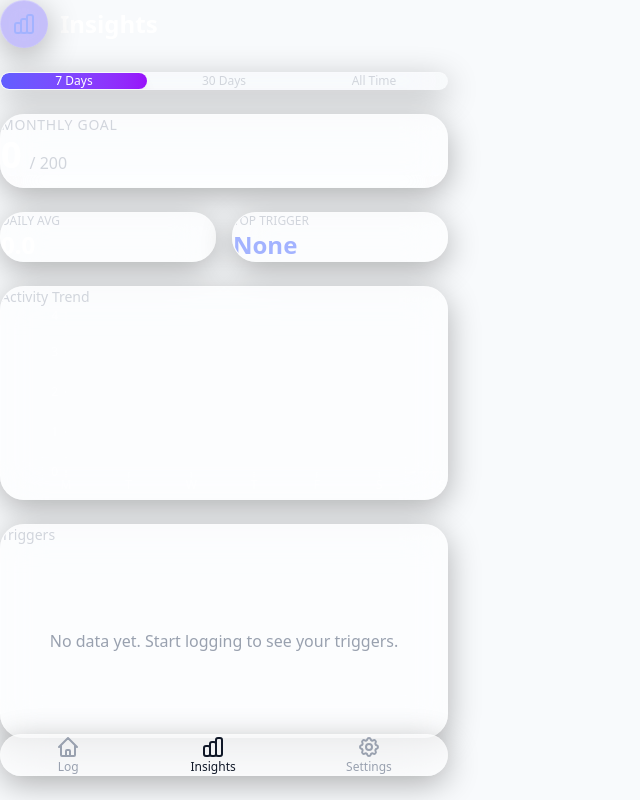
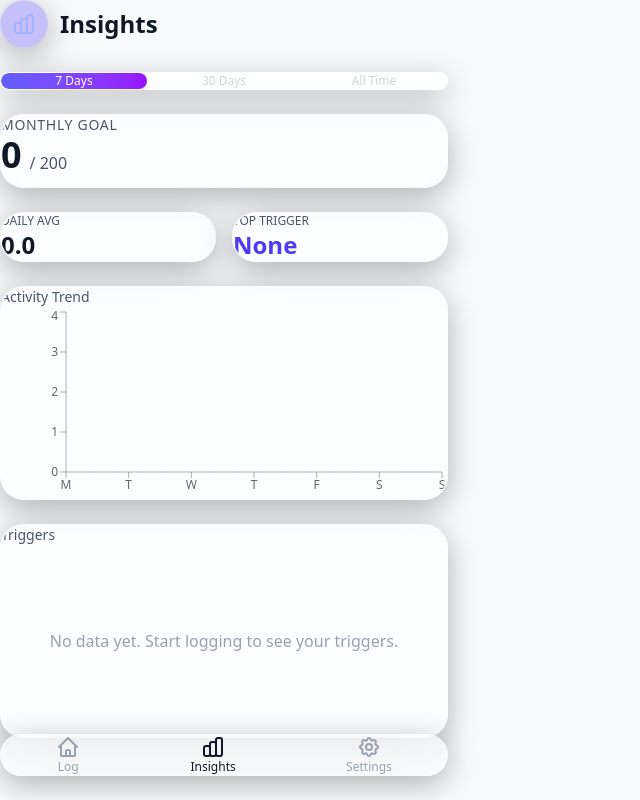
Before and after one commit to lohith-pras/Web_App, a React (Vite) app: page / in a window 1280 px wide. Both pictures are taken after a click on the button "Insights". Shown: the whole page, without its empty margins (0-640 px from the left). Built offline with nearby package versions, Linux system fonts and the light colour scheme.

Commit message:
Address code review comments: fix types, accessibility, and light/dark mode support
Co-authored-by: lohith-pras <225610209+lohith-pras@users.noreply.github.com>

```diff
--- a/src/App.tsx
+++ b/src/App.tsx
@@ -29,7 +29,7 @@ function App() {
   const { allTriggers } = useTriggers();
   const { monthlyGoal, currentMonthCount, progress } = useGoal(logs);
   const { show, message, showToast, hideToast } = useToast();
-  const { isDark, themeMode, setTheme, toggleDarkMode } = useDarkMode();
+  const { isDark, themeMode, setTheme } = useDarkMode();
 
   // Handle adding a log
   const handleAddLog = (trigger: string) => {
--- a/src/components/dashboard/DailyTrendChart.tsx
+++ b/src/components/dashboard/DailyTrendChart.tsx
@@ -1,4 +1,5 @@
 import { ResponsiveContainer, XAxis, YAxis, CartesianGrid, Tooltip, AreaChart, Area } from 'recharts';
+import { useDarkMode } from '../../hooks/useDarkMode';
 import type { DailyDataPoint } from '../../types';
 
 interface DailyTrendChartProps {
@@ -6,6 +7,8 @@ interface DailyTrendChartProps {
 }
 
 export function DailyTrendChart({ data }: DailyTrendChartProps) {
+    const { isDark } = useDarkMode();
+
     if (data.length === 0) {
         return (
             <div className="flex items-center justify-center h-48 text-gray-400">
@@ -18,6 +21,14 @@ export function DailyTrendChart({ data }: DailyTrendChartProps) {
     const recentAvg = data.slice(-7).reduce((sum, d) => sum + d.count, 0) / 7;
     const previousAvg = data.slice(-14, -7).reduce((sum, d) => sum + d.count, 0) / 7;
     const change = previousAvg > 0 ? Math.round(((recentAvg - previousAvg) / previousAvg) * 100) : 0;
+
+    // Theme-dependent colors
+    const gridStroke = isDark ? 'rgba(255,255,255,0.05)' : 'rgba(0,0,0,0.1)';
+    const axisStroke = isDark ? 'rgba(255,255,255,0.3)' : 'rgba(0,0,0,0.3)';
+    const tickFill = isDark ? 'rgba(255,255,255,0.5)' : 'rgba(0,0,0,0.6)';
+    const tooltipBg = isDark ? 'rgba(15, 23, 42, 0.9)' : 'rgba(255, 255, 255, 0.95)';
+    const tooltipBorder = isDark ? 'rgba(255, 255, 255, 0.1)' : 'rgba(0, 0, 0, 0.1)';
+    const tooltipColor = isDark ? '#f1f5f9' : '#0f172a';
 
     return (
         <div>
@@ -38,24 +49,24 @@ export function DailyTrendChart({ data }: DailyTrendChartProps) {
                             <stop offset="95%" stopColor="#3b82f6" stopOpacity={0} />
                         </linearGradient>
                     </defs>
-                    <CartesianGrid strokeDasharray="3 3" stroke="rgba(255,255,255,0.05)" strokeOpacity={0.1} />
+                    <CartesianGrid strokeDasharray="3 3" stroke={gridStroke} strokeOpacity={0.1} />
                     <XAxis
                         dataKey="date"
-                        stroke="rgba(255,255,255,0.3)"
-                        tick={{ fill: 'rgba(255,255,255,0.5)', fontSize: 12 }}
+                        stroke={axisStroke}
+                        tick={{ fill: tickFill, fontSize: 12 }}
                         tickFormatter={(value) => {
                             const date = new Date(value);
                             return ['S', 'M', 'T', 'W', 'T', 'F', 'S'][date.getDay()];
                         }}
                     />
-                    <YAxis stroke="rgba(255,255,255,0.3)" tick={{ fill: 'rgba(255,255,255,0.5)', fontSize: 12 }} />
+                    <YAxis stroke={axisStroke} tick={{ fill: tickFill, fontSize: 12 }} />
                     <Tooltip
                         contentStyle={{
-                            backgroundColor: 'rgba(15, 23, 42, 0.9)',
-                            border: '1px solid rgba(255, 255, 255, 0.1)',
+                            backgroundColor: tooltipBg,
+                            border: `1px solid ${tooltipBorder}`,
                             borderRadius: '12px',
                             backdropFilter: 'blur(12px)',
-                            color: '#f1f5f9',
+                            color: tooltipColor,
                             padding: '8px 12px',
                         }}
                         labelFormatter={(value) => new Date(value).toLocaleDateString()}
--- a/src/components/dashboard/TriggerBreakdownChart.tsx
+++ b/src/components/dashboard/TriggerBreakdownChart.tsx
@@ -1,4 +1,5 @@
 import { PieChart, Pie, Cell, ResponsiveContainer, Legend, Tooltip } from 'recharts';
+import type { LegendPayload } from 'recharts';
 import type { ChartDataPoint } from '../../types';
 
 interface TriggerBreakdownChartProps {
@@ -47,8 +48,8 @@ export function TriggerBreakdownChart({ data }: TriggerBreakdownChartProps) {
                     />
                     <Legend
                         wrapperStyle={{ fontSize: '12px' }}
-                        formatter={(value, entry: any) => (
-                            <span className="text-gray-300">{`${value} (${entry.payload.value})`}</span>
+                        formatter={(value, entry: LegendPayload) => (
+                            <span className="text-gray-700 dark:text-gray-300">{`${value} (${entry.payload?.value ?? 0})`}</span>
                         )}
                     />
                 </PieChart>
@@ -70,9 +71,9 @@ export function TriggerBreakdownChart({ data }: TriggerBreakdownChartProps) {
                                         boxShadow: `0 0 8px ${COLORS[index % COLORS.length]}40`
                                     }}
                                 />
-                                <span className="text-gray-300 text-sm">{item.name}</span>
+                                <span className="text-gray-700 dark:text-gray-300 text-sm">{item.name}</span>
                             </div>
-                            <span className="text-white font-medium">{percentage}%</span>
+                            <span className="text-gray-900 dark:text-white font-medium">{percentage}%</span>
                         </div>
                     );
                 })}
--- a/src/components/layout/BottomNav.tsx
+++ b/src/components/layout/BottomNav.tsx
@@ -9,10 +9,9 @@ export function BottomNav({ activeTab, onTabChange }: BottomNavProps) {
     return (
         <nav className="fixed bottom-6 left-0 right-0 z-50 px-6 safe-area-inset-bottom">
             <div className="relative overflow-hidden max-w-md mx-auto bg-white/60 dark:bg-white/[0.08] backdrop-blur-[20px] backdrop-saturate-150 border-t border-l border-t-white/20 border-l-white/20 border-b border-r border-b-white/5 border-r-white/5 rounded-full shadow-[0_8px_32px_0_rgba(0,0,0,0.3)] p-2">
-                <div className="flex justify-around items-center" role="tablist">
+                <div className="flex justify-around items-center">
                     <button
-                        role="tab"
-                        aria-selected={activeTab === 'log'}
+                        aria-current={activeTab === 'log' ? 'page' : undefined}
                         onClick={() => onTabChange('log')}
                         className={`flex flex-col items-center justify-center px-6 py-3 rounded-full transition-all duration-300 ${
                             activeTab === 'log'
@@ -27,8 +26,7 @@ export function BottomNav({ activeTab, onTabChange }: BottomNavProps) {
                     </button>
 
                     <button
-                        role="tab"
-                        aria-selected={activeTab === 'insights'}
+                        aria-current={activeTab === 'insights' ? 'page' : undefined}
                         onClick={() => onTabChange('insights')}
                         className={`flex flex-col items-center justify-center px-6 py-3 rounded-full transition-all duration-300 ${
                             activeTab === 'insights'
@@ -43,8 +41,7 @@ export function BottomNav({ activeTab, onTabChange }: BottomNavProps) {
                     </button>
 
                     <button
-                        role="tab"
-                        aria-selected={activeTab === 'settings'}
+                        aria-current={activeTab === 'settings' ? 'page' : undefined}
                         onClick={() => onTabChange('settings')}
                         className={`flex flex-col items-center justify-center px-6 py-3 rounded-full transition-all duration-300 ${
                             activeTab === 'settings'
--- a/src/hooks/useDarkMode.ts
+++ b/src/hooks/useDarkMode.ts
@@ -3,7 +3,7 @@ import { storage } from '../services/storage';
 import type { ThemeMode } from '../types';
 
 function getSystemPreference(): boolean {
-    if (typeof window === 'undefined') return false;
+    if (typeof window === 'undefined' || typeof window.matchMedia !== 'function') return false;
     return window.matchMedia('(prefers-color-scheme: dark)').matches;
 }
 function resolveTheme(mode: ThemeMode): boolean {
@@ -31,6 +31,12 @@ export function useDarkMode() {
         const mediaQuery = window.matchMedia('(prefers-color-scheme: dark)');
         const handleChange = (e: MediaQueryListEvent) => {
             setIsDark(e.matches);
+            // Apply dark mode class immediately on system change
+            if (e.matches) {
+                document.documentElement.classList.add('dark');
+            } else {
+                document.documentElement.classList.remove('dark');
+            }
         };
 
         mediaQuery.addEventListener('change', handleChange);
--- a/src/index.css
+++ b/src/index.css
@@ -28,7 +28,7 @@ body {
   transition: background-color 0.3s ease;
 }
 
-/* Dark mode (default) - Aurora Glassmorphism */
+/* Aurora Glassmorphism styles */
 body {
   background: #0a051a;
   position: relative;
--- a/src/pages/InsightsPage.tsx
+++ b/src/pages/InsightsPage.tsx
@@ -70,21 +70,21 @@ export function InsightsPage({ logs, monthlyGoal, currentMonthCount, progress }:
                         <path strokeLinecap="round" strokeLinejoin="round" strokeWidth={2} d="M9 19v-6a2 2 0 00-2-2H5a2 2 0 00-2 2v6a2 2 0 002 2h2a2 2 0 002-2zm0 0V9a2 2 0 012-2h2a2 2 0 012 2v10m-6 0a2 2 0 002 2h2a2 2 0 002-2m0 0V5a2 2 0 012-2h2a2 2 0 012 2v14a2 2 0 01-2 2h-2a2 2 0 01-2-2z" />
                     </svg>
                 </div>
-                <h1 className="text-2xl font-bold text-white">Insights</h1>
+                <h1 className="text-2xl font-bold text-gray-900 dark:text-white">Insights</h1>
             </div>
 
             {/* Time Period Selector */}
-            <div className="relative overflow-hidden bg-white/[0.08] backdrop-blur-[20px] backdrop-saturate-150 border border-t-white/20 border-l-white/20 border-b-white/5 border-r-white/5 rounded-2xl shadow-[0_8px_32px_0_rgba(0,0,0,0.3)] p-1 flex">                {/* Custom toggle implementation would go here, reusing existing component for now but wrapping it */}
+            <div className="relative overflow-hidden bg-white/80 dark:bg-white/[0.08] backdrop-blur-[20px] backdrop-saturate-150 border border-t-white/20 border-l-white/20 border-b-white/5 border-r-white/5 rounded-2xl shadow-[0_8px_32px_0_rgba(0,0,0,0.3)] p-1 flex">                {/* Custom toggle implementation would go here, reusing existing component for now but wrapping it */}
                 <TimePeriodToggle selected={timePeriod} onChange={setTimePeriod} />
             </div>
 
             {/* Goal Progress */}
             <GlassCard className="relative overflow-hidden">
                 <div className="relative z-10">
-                    <h3 className="text-gray-300 text-sm font-medium uppercase tracking-wider mb-2">Monthly Goal</h3>
+                    <h3 className="text-gray-600 dark:text-gray-300 text-sm font-medium uppercase tracking-wider mb-2">Monthly Goal</h3>
                     <div className="flex items-end gap-2">
-                        <span className="text-4xl font-bold text-white">{currentMonthCount}</span>
-                        <span className="text-gray-300 mb-1">/ {monthlyGoal}</span>
+                        <span className="text-4xl font-bold text-gray-900 dark:text-white">{currentMonthCount}</span>
+                        <span className="text-gray-600 dark:text-gray-300 mb-1">/ {monthlyGoal}</span>
                     </div>
                     {/* Glass Progress Bar */}
                     <div className="relative w-full h-3 bg-white/[0.08] border-t border-l border-t-white/20 border-l-white/20 border-b border-r border-b-white/5 border-r-white/5 rounded-full mt-4 overflow-hidden backdrop-blur-[20px] backdrop-saturate-150">
@@ -99,25 +99,25 @@ export function InsightsPage({ logs, monthlyGoal, currentMonthCount, progress }:
             {/* Trends */}
             <div className="grid grid-cols-2 gap-4">
                 <GlassCard className="flex flex-col">
-                    <span className="text-xs text-gray-300 uppercase">Daily Avg</span>
-                    <span className="text-2xl font-bold text-white mt-1">{dailyAverage.toFixed(1)}</span>
+                    <span className="text-xs text-gray-600 dark:text-gray-300 uppercase">Daily Avg</span>
+                    <span className="text-2xl font-bold text-gray-900 dark:text-white mt-1">{dailyAverage.toFixed(1)}</span>
                 </GlassCard>
                 <GlassCard className="flex flex-col">
-                    <span className="text-xs text-gray-300 uppercase">Top Trigger</span>
-                    <span className="text-2xl font-bold text-indigo-300 mt-1 truncate">{topTrigger}</span>
+                    <span className="text-xs text-gray-600 dark:text-gray-300 uppercase">Top Trigger</span>
+                    <span className="text-2xl font-bold text-indigo-600 dark:text-indigo-300 mt-1 truncate">{topTrigger}</span>
                 </GlassCard>
             </div>
 
             {/* Charts */}
             <GlassCard>
-                <h3 className="text-gray-300 text-sm font-medium mb-4">Activity Trend</h3>
+                <h3 className="text-gray-600 dark:text-gray-300 text-sm font-medium mb-4">Activity Trend</h3>
                 <div className="h-48 -mx-2">
                     <DailyTrendChart data={dailyTrendData} />
                 </div>
             </GlassCard>
 
             <GlassCard>
-                <h3 className="text-gray-300 text-sm font-medium mb-4">Triggers</h3>
+                <h3 className="text-gray-600 dark:text-gray-300 text-sm font-medium mb-4">Triggers</h3>
                 <div className="h-48">
                     <TriggerBreakdownChart data={triggerData} />
                 </div>
```
Also changed, not shown: 1 other file (tests, documents, lock files or other folders).
